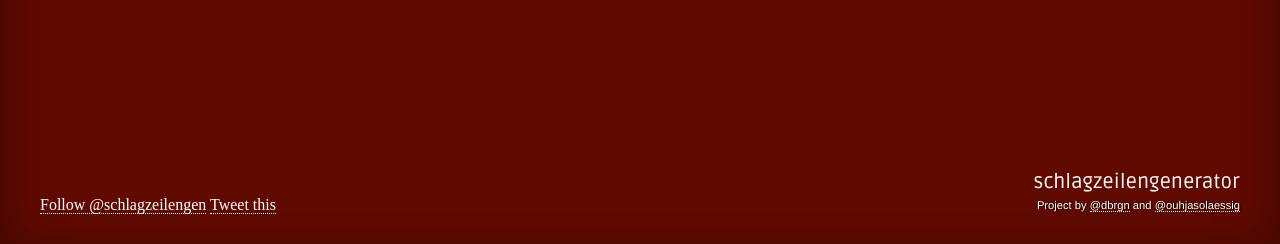
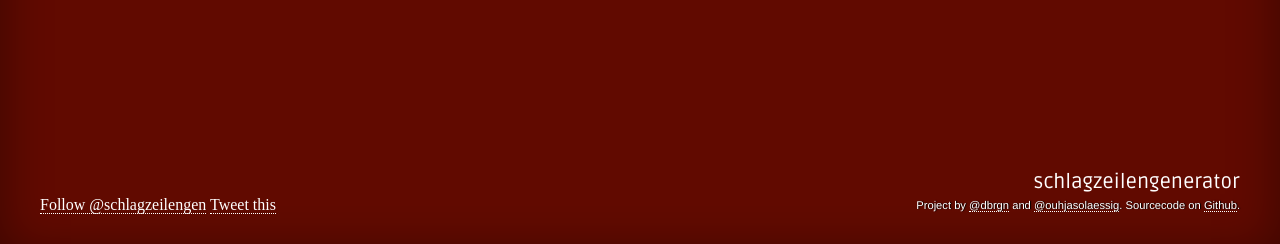
Before and after one commit to dbrgn/schlagzeilengenerator, a Flask app: template templates/headline.html in a window 1280 px wide. Shown: the part 556-800 px from the top of the page. Run offline with Flask 2, Linux system fonts and the light colour scheme; the template is opened without the code that fills it, so the values that code supplies are empty; parts of the project's set-up code (start-up, migrations or seed data) failed here and were passed over; some libraries are stand-ins or nearby versions.

Commit message:
Link to github in footer (refs #3)

```diff
--- a/templates/headline.html
+++ b/templates/headline.html
@@ -26,6 +26,7 @@
       <p>schlagzeilengenerator</p>
     </div>
     <div id="copy">
-        <p>Project by <a href="https://twitter.com/dbrgn">@dbrgn</a> and <a href="https://twitter.com/ouhjasolaessig">@ouhjasolaessig</a></p>
+        <p>Project by <a href="https://twitter.com/dbrgn">@dbrgn</a> and <a href="https://twitter.com/ouhjasolaessig">@ouhjasolaessig</a>.
+        Sourcecode on <a href="https://github.com/gwrtheyrn/schlagzeilengenerator">Github</a>.</p>
     </div>
 {% endblock %}
```
